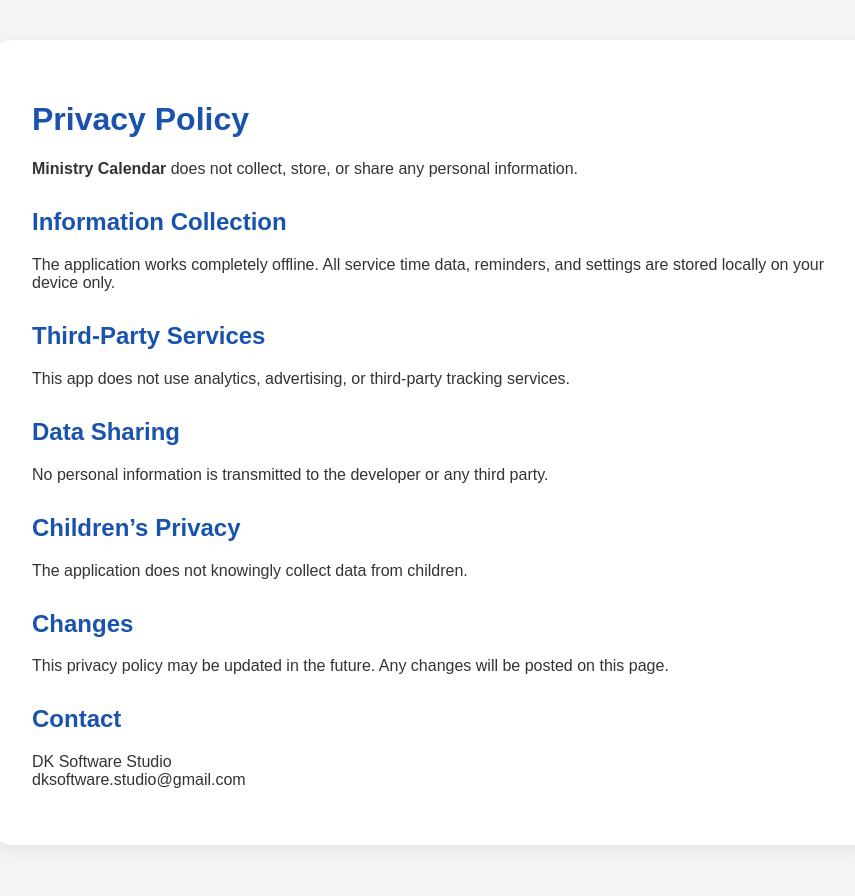
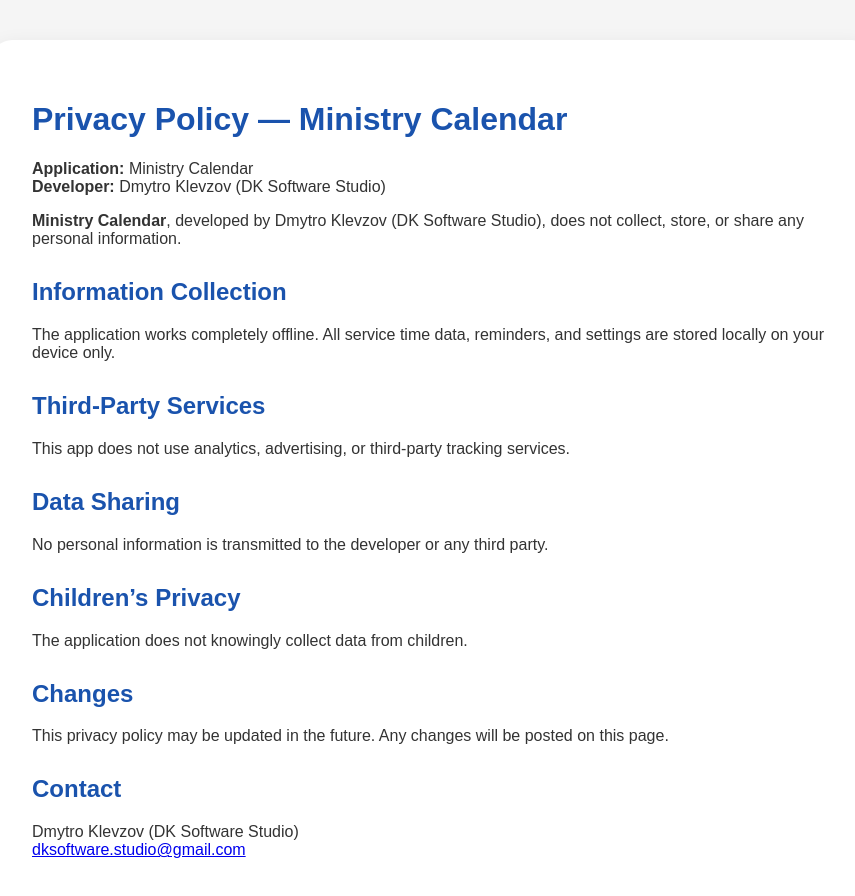
Before and after one commit to dksoftwarestudio/dksoftwarestudio.github.io, a plain HTML site: page privacy-ministry-calendar.html in a window 1280 px wide. Shown: the top 896 px of the page, without its empty margins (208-1063 px from the left). Drawn offline with Linux system fonts and the light colour scheme.

Commit message:
Update privacy policy details and developer information

```diff
--- a/privacy-ministry-calendar.html
+++ b/privacy-ministry-calendar.html
@@ -3,17 +3,17 @@
 <head>
 <meta charset="UTF-8">
 <meta name="viewport" content="width=device-width, initial-scale=1.0">
-<title>Privacy Policy – Ministry Calendar</title>
-<meta name="description" content="Privacy policy for the Ministry Calendar app by DK Software Studio, including information about data collection and third-party services.">
+<title>Privacy Policy – Ministry Calendar | Dmytro Klevzov (DK Software Studio)</title>
+<meta name="description" content="Privacy policy for the Ministry Calendar app developed by Dmytro Klevzov (DK Software Studio), including information about data collection and third-party services.">
 <meta property="og:type" content="website">
 <meta property="og:title" content="Privacy Policy – Ministry Calendar">
-<meta property="og:description" content="Privacy policy for the Ministry Calendar app by DK Software Studio, including information about data collection and third-party services.">
+<meta property="og:description" content="Privacy policy for the Ministry Calendar app developed by Dmytro Klevzov (DK Software Studio), including information about data collection and third-party services.">
 <meta property="og:url" content="https://dksoftwarestudio.com/privacy-ministry-calendar.html">
 <meta property="og:image" content="https://dksoftwarestudio.com/og-image.png">
 <meta property="og:site_name" content="DK Software Studio">
 <meta name="twitter:card" content="summary_large_image">
 <meta name="twitter:title" content="Privacy Policy – Ministry Calendar">
-<meta name="twitter:description" content="Privacy policy for the Ministry Calendar app by DK Software Studio, including information about data collection and third-party services.">
+<meta name="twitter:description" content="Privacy policy for the Ministry Calendar app developed by Dmytro Klevzov (DK Software Studio), including information about data collection and third-party services.">
 <meta name="twitter:image" content="https://dksoftwarestudio.com/og-image.png">
 <link rel="canonical" href="https://dksoftwarestudio.com/privacy-ministry-calendar.html">
 <link rel="icon" type="image/png" href="dk-icon.png">
@@ -53,9 +53,12 @@ margin-top:30px;
 
 <div class="container">
 
-<h1>Privacy Policy</h1>
+<h1>Privacy Policy — Ministry Calendar</h1>
 
-<p><b>Ministry Calendar</b> does not collect, store, or share any personal information.</p>
+<p><strong>Application:</strong> Ministry Calendar<br>
+<strong>Developer:</strong> Dmytro Klevzov (DK Software Studio)</p>
+
+<p><b>Ministry Calendar</b>, developed by Dmytro Klevzov (DK Software Studio), does not collect, store, or share any personal information.</p>
 
 <h2>Information Collection</h2>
 
@@ -79,8 +82,8 @@ margin-top:30px;
 
 <h2>Contact</h2>
 
-<p>DK Software Studio<br>
-dksoftware.studio@gmail.com</p>
+<p>Dmytro Klevzov (DK Software Studio)<br>
+<a href="mailto:dksoftware.studio@gmail.com">dksoftware.studio@gmail.com</a></p>
 
 </div>
 
```
